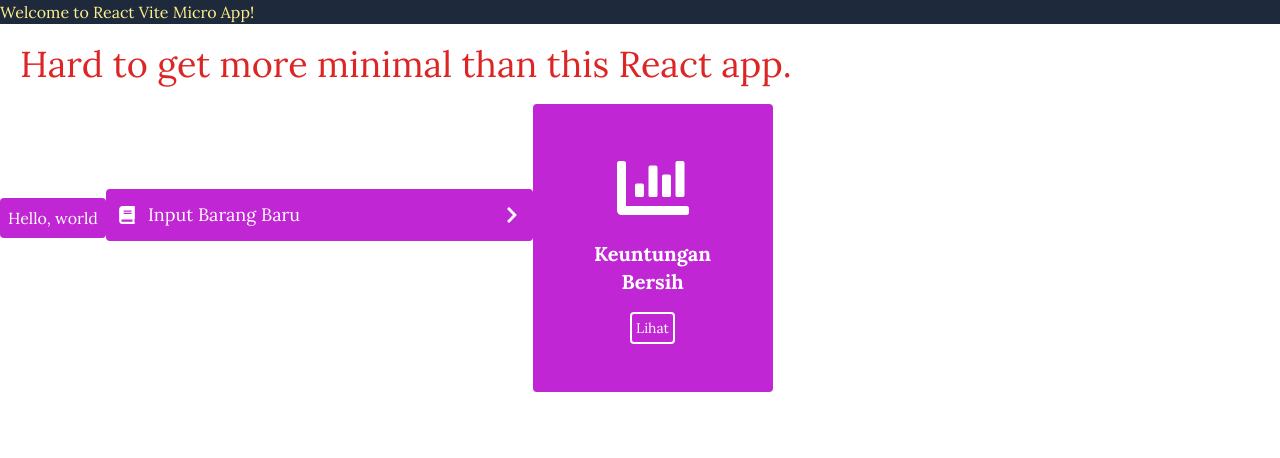
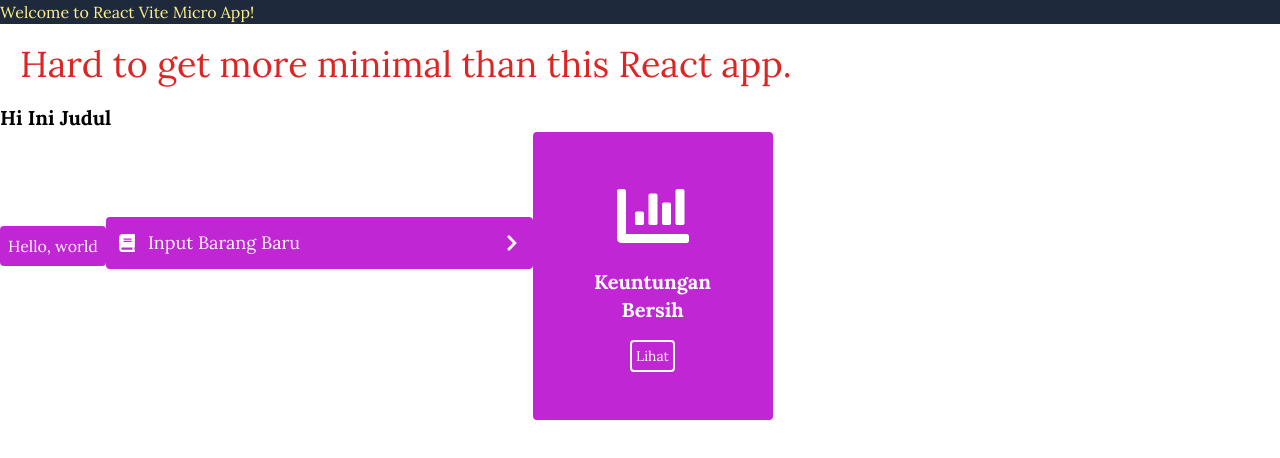
Before and after one commit to alifadwitiyap/online-store-digital-records, a React (Vite) app in the folder client/: page / in a window 1280 px wide. Shown: the top 458 px of the page. Built offline with nearby package versions, Linux system fonts and the light colour scheme; the HTML template or start-up script is replaced by a standard one.

Commit message:
Add Title component

```diff
--- a/client/src/App.jsx
+++ b/client/src/App.jsx
@@ -3,6 +3,7 @@ import { FaBook, FaChartBar } from 'react-icons/fa';
 import Button from './components/Button';
 import CardSelection from './components/CardSelection';
 import MenuSelection from './components/MenuSelection';
+import Title from './components/Title';
 import './index.css';
 
 function App() {
@@ -10,6 +11,7 @@ function App() {
     <>
       <h1 className="bg-slate-800 text-yellow-200">Welcome to React Vite Micro App!</h1>
       <p className="test">Hard to get more minimal than this React app.</p>
+      <Title>Hi Ini Judul</Title>
       <Button>Hello, world</Button>
       <MenuSelection icon={<FaBook />} text="Input Barang Baru" />
       <CardSelection icon={<FaChartBar />} text="Keuntungan Bersih" />
--- /dev/null
+++ b/client/src/components/Title.jsx
@@ -0,0 +1,21 @@
+import React from 'react';
+import PropTypes from 'prop-types';
+
+function Title({ children, size, color }) {
+  return (
+    <h1 className={`font-bold text-${size} text-${color}`}>{children}</h1>
+  );
+}
+
+Title.defaultProps = {
+  size: 'xl',
+  color: 'black',
+};
+
+Title.propTypes = {
+  children: PropTypes.string.isRequired,
+  size: PropTypes.string,
+  color: PropTypes.string,
+};
+
+export default Title;
```
